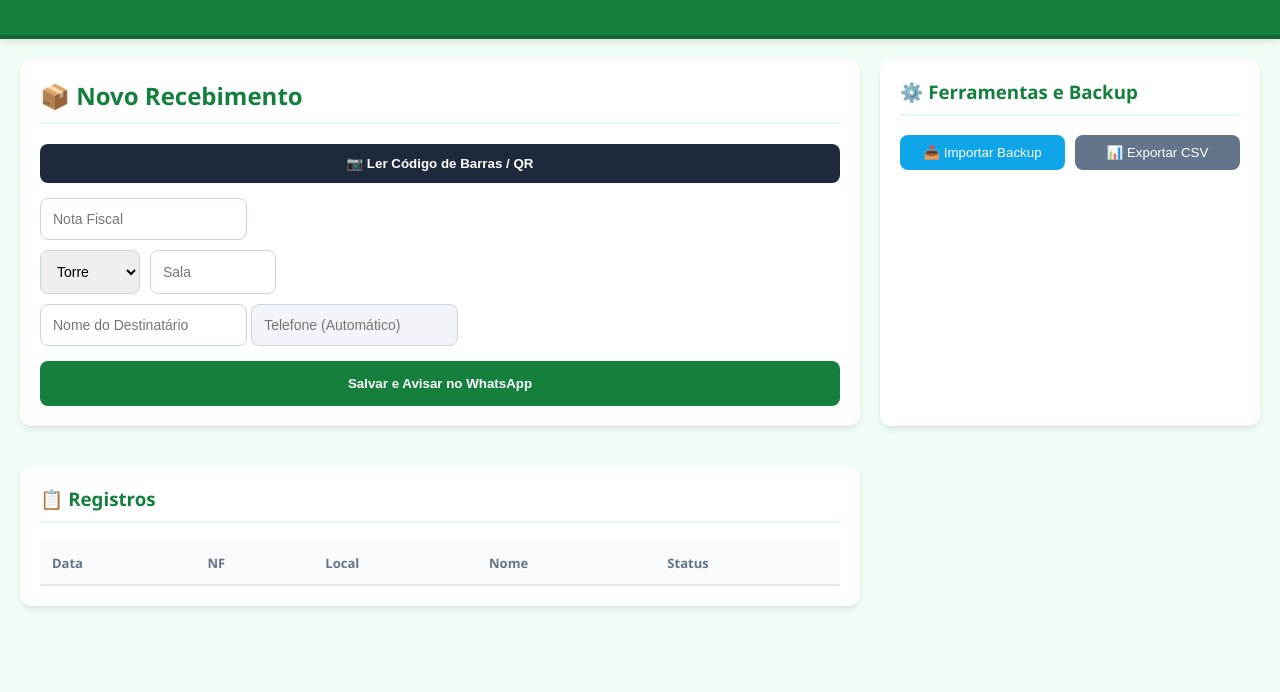
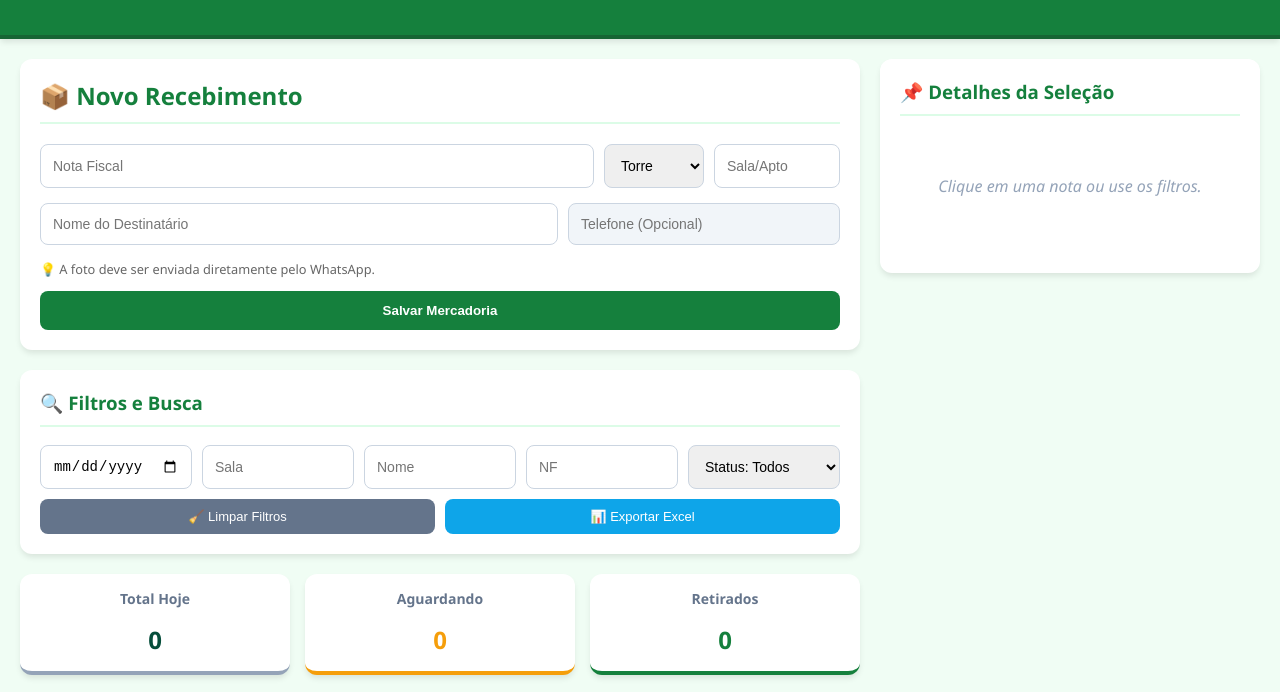
Before and after one commit to Correspondenciasaogate/sistema-final, a plain HTML site: page index.html in a window 1280 px wide. Shown: the part 83-775 px from the top of the page. Drawn offline with Linux system fonts and the light colour scheme; a script that the page names is missing.

Commit message:
Update index.html

```diff
--- a/index.html
+++ b/index.html
@@ -3,82 +3,106 @@
 <head>
     <meta charset="UTF-8">
     <meta name="viewport" content="width=device-width, initial-scale=1.0">
-    <title>Controle de Encomendas - Gate & Way</title>
+    <title>Controle de Mercadorias Pro</title>
     <link rel="stylesheet" href="style.css">
-    <script src="https://unpkg.com/html5-qrcode"></script>
 </head>
 <body>
 
 <header>
-    <h1>Controle de Encomendas - Gate & Way</h1>
+    <h1>Controle de Encomendas</h1>
 </header>
 
 <main>
-    <div class="container">
-        <h2>📦 Novo Recebimento</h2>
+    <div class="coluna-dados">
 
-        <div style="margin-bottom: 15px;">
-            <button type="button" onclick="iniciarLeitor()" style="background: #1e293b; color: white; padding: 12px; border: none; border-radius: 8px; width: 100%; cursor: pointer; font-weight: bold;">
-                📷 Ler Código de Barras / QR
-            </button>
-            <div id="reader" style="width: 100%; display: none; margin-top: 10px; border: 2px solid #15803d; border-radius: 8px; overflow: hidden;"></div>
-            <button id="btnFecharCam" style="display:none; background:red; color:white; width:100%; margin-top:5px; border:none; padding:5px; border-radius:5px;" onclick="pararLeitor()">Fechar Câmera</button>
-        </div>
-
-        <form id="formEncomenda">
-            <input type="text" id="notaFiscal" placeholder="Nota Fiscal" required>
-
-            <div style="display: flex; gap: 10px; margin: 10px 0;">
-                <select id="torre" required onchange="buscarContato()">
+        <div id="blocoRecebimento" class="container">
+            <h2 id="tituloForm">📦 Novo Recebimento</h2>
+            <form id="formRecebimento">
+                <input type="hidden" id="editId">
+                <div class="campo-grupo">
+                    <input type="text" id="notaFiscal" required placeholder="Nota Fiscal">
+                    <select id="torre" required>
                         <option value="">Torre</option>
                         <option value="Gate">Gate</option>
                         <option value="Way">Way</option>
                     </select>
-                <input type="text" id="sala" placeholder="Sala" required oninput="buscarContato()">
+                    <input type="text" id="sala" required placeholder="Sala/Apto">
                 </div>
-
-            <input type="text" id="destinatario" placeholder="Nome do Destinatário" required>
-            <input type="text" id="telefone" placeholder="Telefone (Automático)" readonly style="background:#f1f5f9; margin-bottom: 15px;">
-
-            <button type="submit" style="background: #15803d; color: white; padding: 15px; border: none; border-radius: 8px; width: 100%; font-weight: bold; cursor: pointer;">
-                Salvar e Avisar no WhatsApp
-            </button>
+                <div class="campo-grupo">
+                    <input type="text" id="destinatario" required placeholder="Nome do Destinatário">
+                    <input type="tel" id="telefone" placeholder="Telefone (Opcional)">
+                </div>
+                <p style="font-size: 0.8em; color: #666; margin-top: 5px;">💡 A foto deve ser enviada diretamente pelo WhatsApp.</p>
+                <div style="display: flex; gap: 10px;">
+                    <button type="submit" id="btnSalvar" class="btn-principal">Salvar Mercadoria</button>
+                    <button type="button" id="btnCancelarEdit" class="btn-secundario" style="display:none; background:#666;" onclick="cancelarEdicao()">Cancelar</button>
+                </div>
             </form>
         </div>
 
-    <div class="container">
-        <h3>⚙️ Ferramentas e Backup</h3>
-        <div style="display: flex; gap: 10px;">
-            <button onclick="document.getElementById('inputImportar').click()" style="background: #0ea5e9; color: white; padding: 10px; border: none; border-radius: 8px; flex: 1; cursor: pointer;">
-                📥 Importar Backup
-            </button>
-            <input type="file" id="inputImportar" style="display: none;" accept=".csv" onchange="importarCSV(event)">
-
-            <button onclick="exportarCSV()" style="background: #64748b; color: white; padding: 10px; border: none; border-radius: 8px; flex: 1; cursor: pointer;">
-                📊 Exportar CSV
-            </button>
+        <div id="secaoFiltros" class="container">
+            <h3>🔍 Filtros e Busca</h3>
+            <div class="filtros-grid">
+                <input type="date" id="filtroData" oninput="aplicarFiltros()">
+                <input type="text" id="filtroSala" placeholder="Sala" oninput="aplicarFiltros()">
+                <input type="text" id="filtroNome" placeholder="Nome" oninput="aplicarFiltros()">
+                <input type="text" id="filtroNF" placeholder="NF" oninput="aplicarFiltros()">
+                <select id="filtroStatus" onchange="aplicarFiltros()">
+                    <option value="">Status: Todos</option>
+                    <option value="Aguardando retirada">Aguardando</option>
+                    <option value="Retirado">Retirado</option>
+                </select>
+            </div>
+            <div style="display: flex; gap: 10px; margin-top: 10px;">
+                <button onclick="visualizarTudo()" class="btn-secundario" style="flex: 1; background: #64748b; color: white;">🧹 Limpar Filtros</button>
+                <button onclick="exportarCSV()" class="btn-secundario" style="flex: 1; background: #0ea5e9; color: white;">📊 Exportar Excel</button>
             </div>
         </div>
 
-    <div class="container" style="overflow-x: auto;">
-        <h3>📋 Registros</h3>
+        <div id="dashboard">
+            <div class="card"><h3>Total Hoje</h3><span id="dashTotal">0</span></div>
+            <div class="card aguardando"><h3>Aguardando</h3><span id="dashAguardando">0</span></div>
+            <div class="card retirados"><h3>Retirados</h3><span id="dashRetirados">0</span></div>
+        </div>
+
+        <div class="container">
+            <h3>📋 Notas Cadastradas</h3>
+            <div class="table-responsive">
                 <table>
                     <thead>
                         <tr>
-                    <th>Data</th>
-                    <th>NF</th>
-                    <th>Local</th>
-                    <th>Nome</th>
-                    <th>Status</th>
+                            <th>Data</th><th>NF</th><th>Sala</th><th>Torre</th><th>Destinatário</th><th>Status</th><th>Ação</th>
                         </tr>
                     </thead>
                     <tbody id="listaCorpo"></tbody>
                 </table>
             </div>
+        </div>
+    </div>
+
+    <div class="lateral-acoes">
+        <div id="resultadoBusca" class="container">
+            <h3>📌 Detalhes da Seleção</h3>
+            <div id="resultadoConteudo">
+                <p class="placeholder-text">Clique em uma nota ou use os filtros.</p>
+            </div>
+        </div>
+
+        <div id="blocoConfirmarRetirada" class="container" style="display:none;">
+            <h3 style="color:green; margin-top:0">✅ Confirmar Entrega</h3>
+            <input type="text" id="nomeRec" placeholder="Nome de quem retira" style="width:100%; margin-bottom:10px;">
+            <label>Assinatura Digital:</label>
+            <div style="border: 1px dashed #ccc; background: #fff; margin: 10px 0;">
+                <canvas id="canvasAssinatura" width="340" height="150" style="width:100%;"></canvas>
+            </div>
+            <div style="display: flex; gap: 5px;">
+                <button onclick="limparAssinatura()" class="btn-secundario" style="flex: 1;">Limpar</button>
+                <button onclick="finalizarEntrega()" class="btn-principal" style="flex: 2; background: green;">Finalizar</button>
+            </div>
+        </div>
+    </div>
 </main>
-
-<button id="btnTopo" onclick="window.scrollTo({top:0, behavior:'smooth'})" style="display:none; position:fixed; bottom:20px; right:20px; background:#15803d; color:white; border:none; width:50px; height:50px; border-radius:50%; cursor:pointer; font-size:20px;">⬆️</button>
-
 <script src="script.js"></script>
 </body>
+
 </html>
```
Lines whose indentation alone changed are shown as unchanged.
